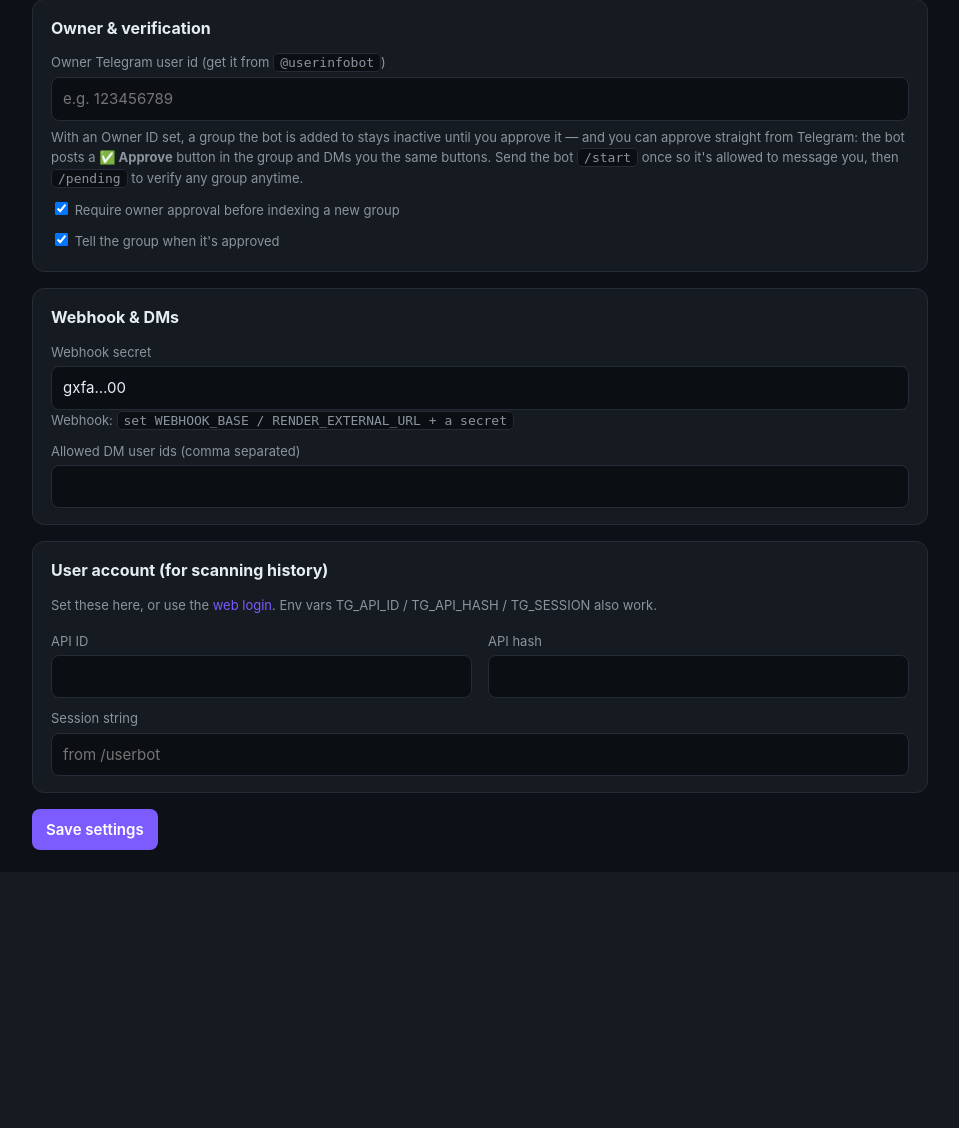
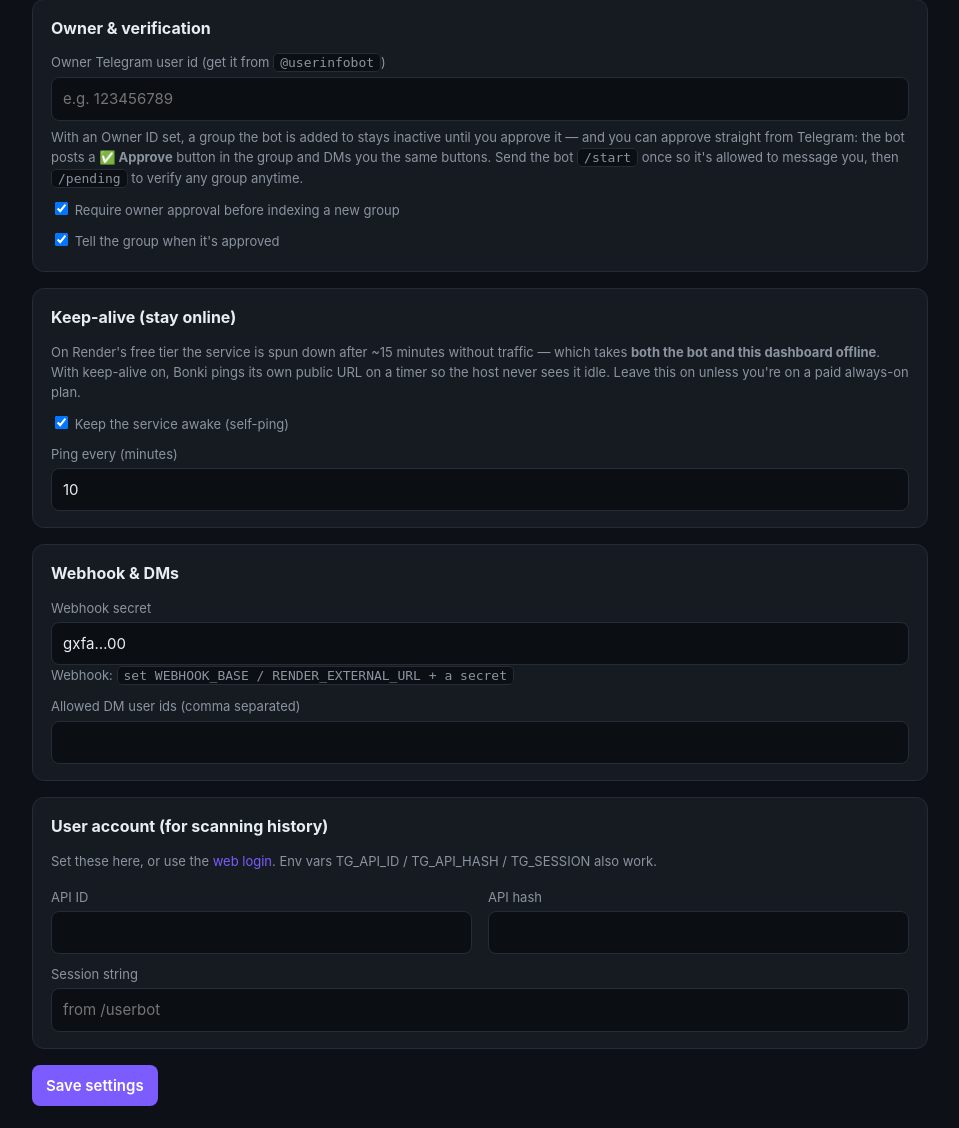
Before and after one commit to BonkerUnkilBonki/Bonki-Intelligence-Bi, a FastAPI app: page /settings in a window 1280 px wide. Shown: the part 1466-2594 px from the top of the page, without its empty margins (160-1119 px from the left). Before the commit the page ends 2316 px from the top, so only its background shows below. Run offline with FastAPI, Linux system fonts and the light colour scheme.

Commit message:
Fixed Dead

```diff
--- a/app/agent.py
+++ b/app/agent.py
@@ -231,6 +231,9 @@ def rank(query, files, exts=None, variants=None):
 async def _llm_pick(query, candidates):
     if not llm.enabled() or len(candidates) < 2:
         return candidates[0][1] if candidates else None
+    # a clear leader doesn't need a second opinion - skip the round-trip
+    if candidates[0][0] - candidates[1][0] >= 0.25:
+        return candidates[0][1]
     listing = "\n".join(
         f"{i}. {f['name']} [{f.get('ext')}] size={human_size(f.get('size'))} "
         f"tags={f.get('tags')} caption={(f.get('caption') or '')[:60]}"
@@ -271,8 +274,8 @@ async def find_best(query, chat_id):
     if not files:
         return None, []
     ranked = rank(query, files)
-    # weak result? let the brain suggest synonyms and re-rank.
-    if (not ranked or ranked[0][0] < 0.60) and llm.enabled():
+    # only reach for the brain when the search genuinely found little
+    if (not ranked or ranked[0][0] < MIN_SCORE + 0.05) and llm.enabled():
         aliases = await _llm_expand(query)
         if aliases:
             ranked2 = rank(query, files, variants=aliases)
@@ -291,8 +294,18 @@ async def find_best(query, chat_id):
 
 # ------------------------------------------------------------- intent parse -
 async def parse(text):
-    hint = await _llm_parse(text)
-    return hint or _heuristic_parse(text)
+    """Understand the instruction - fast path first.
+
+    The heuristics handle the common cases instantly; the brain is only asked
+    when they're unsure. Calling the LLM on every single message is what made
+    replies slow.
+    """
+    hint = _heuristic_parse(text)
+    if llm.enabled() and (hint["intent"] == "unknown" or not hint["query"]):
+        smart = await _llm_parse(text)
+        if smart:
+            return smart
+    return hint
 
 
 async def _llm_parse(text):
@@ -425,8 +438,9 @@ async def _typing(chat_id):
 
 
 async def _flush():
+    """Persist in the background - never make the user wait on a gist write."""
     try:
-        await asyncio.to_thread(db.flush, True)
+        asyncio.create_task(asyncio.to_thread(db.flush, True))
     except Exception:
         pass
 
--- a/app/config.py
+++ b/app/config.py
@@ -27,6 +27,12 @@ DEFAULT_SETTINGS = {
     "require_mention": "1",
     # "1" = PAUSE everything
     "paused": "0",
+    # ---- keep-alive (Render free tier sleeps the service when idle) ----
+    # "1" = ping our own public URL on a timer, so Render never sees the service
+    # as idle and never spins it down (which takes the bot AND the dashboard down)
+    "keepalive": "1",
+    "keepalive_minutes": "10",
+    "keepalive_last": "",      # informational: "<epoch>:<status>" of the last ping
 
     # ---- the brain ----
     # "gemini" | "openai" | "off"
--- a/app/handlers.py
+++ b/app/handlers.py
@@ -260,7 +260,7 @@ async def handle_update(update):
         if str(db.get_settings().get("index_live") or "1") == "1":
             try:
                 indexer.capture_from_message(chat, msg)
-                await asyncio.to_thread(db.flush)
+                asyncio.create_task(asyncio.to_thread(db.flush))   # don't block the reply
             except Exception as e:
                 log.warning("live index failed: %s", e)
 
--- a/app/learn.py
+++ b/app/learn.py
@@ -49,7 +49,9 @@ def _key_tokens(s):
 
 
 def _version(chat_id):
-    return (len(db.list_files(chat_id=chat_id)), len(db.list_feedback(chat_id=chat_id)))
+    """A cheap change-token. Uses counts, not list copies - this runs on every
+    search, so copying thousands of dicts here was pure waste."""
+    return (db.count_files(chat_id), db.count_feedback(chat_id))
 
 
 def invalidate(chat_id=None):
--- a/app/llm.py
+++ b/app/llm.py
@@ -110,7 +110,7 @@ def _gemini(prompt, system, temperature, max_tokens, json_mode):
     if json_mode:
         body["generationConfig"]["responseMimeType"] = "application/json"
     r = requests.post(f"{GEMINI_API}/{model}:generateContent",
-                      params={"key": key}, json=body, timeout=45)
+                      params={"key": key}, json=body, timeout=10)
     r.raise_for_status()
     text = ""
     for cand in r.json().get("candidates", []):
@@ -131,7 +131,7 @@ def _openai(prompt, system, temperature, max_tokens, json_mode):
             "temperature": temperature, "max_tokens": max_tokens}
     if json_mode:
         body["response_format"] = {"type": "json_object"}
-    r = requests.post(f"{base}/chat/completions", json=body, timeout=45,
+    r = requests.post(f"{base}/chat/completions", json=body, timeout=10,
                       headers={"Authorization": f"Bearer {key}",
                                "Content-Type": "application/json"})
     r.raise_for_status()
--- a/app/main.py
+++ b/app/main.py
@@ -10,6 +10,8 @@ import secrets
 import time
 from contextlib import asynccontextmanager
 from urllib.parse import quote
+
+import requests
 
 from fastapi import FastAPI, Form, Request
 from fastapi.responses import (HTMLResponse, JSONResponse, PlainTextResponse,
@@ -48,6 +50,7 @@ async def lifespan(app: FastAPI):
         log.info("telegram mode: webhook")
     _set_commands()
     asyncio.create_task(_auto_index_loop())
+    asyncio.create_task(_keepalive_loop())
     try:
         st = db.storage_info()
         log.info("startup: storage=%s, groups=%d, files=%d, brain=%s, userbot=%s",
@@ -121,6 +124,48 @@ def _disable_webhook():
         log.warning("could not delete webhook: %s", e)
 
 
+def _keepalive_str():
+    raw = db.get_settings().get("keepalive_last") or ""
+    if not raw or ":" not in raw:
+        return "never"
+    ts, code = raw.split(":", 1)
+    try:
+        return f"{time.strftime('%d %b %H:%M:%S', time.localtime(int(ts)))} · HTTP {code}"
+    except (TypeError, ValueError):
+        return raw
+
+
+async def _keepalive_loop():
+    """Ping our own public URL so the host never sees us as idle.
+
+    On Render's free tier a service is spun down after ~15 minutes without
+    traffic - which takes BOTH the bot and the dashboard offline. A request to
+    our own URL every few minutes counts as traffic, so it stays awake. (The
+    first wake after a real sleep needs an external ping - see the README.)
+    """
+    await asyncio.sleep(45)
+    while True:
+        try:
+            if str(db.get_settings().get("keepalive") or "1") == "1":
+                base = (os.environ.get("RENDER_EXTERNAL_URL")
+                        or os.environ.get("WEBHOOK_BASE") or "").rstrip("/")
+                if base:
+                    def _ping():
+                        try:
+                            return requests.get(base + "/healthz", timeout=20).status_code
+                        except Exception as e:
+                            return str(e)[:60]
+                    code = await asyncio.to_thread(_ping)
+                    db.set_settings({"keepalive_last": f"{int(time.time())}:{code}"})
+        except Exception as e:
+            log.warning("keepalive failed: %s", e)
+        try:
+            mins = max(2.0, float(db.get_settings().get("keepalive_minutes") or 10))
+        except (TypeError, ValueError):
+            mins = 10.0
+        await asyncio.sleep(mins * 60)
+
+
 async def _auto_index_loop():
     """Background: index new files from every enabled group on a timer, so a
     manual scan is never needed. Live capture handles files the bot sees at once;
@@ -167,7 +212,7 @@ async def _poll_loop():
                 asyncio.create_task(handlers.handle_update(u))
             if ups:
                 db.set_settings({"tg_offset": str(offset)})
-                await asyncio.to_thread(db.flush, True)
+                await asyncio.to_thread(db.flush)      # debounced - not a forced write per batch
             if db.get_settings().get("poll_last_error"):
                 db.set_settings({"poll_last_error": ""})
         except Exception as e:
@@ -360,7 +405,9 @@ def settings_save(
     tg_api_id: str = Form(""),
     tg_api_hash: str = Form(""),
     tg_session: str = Form(""),
+    keepalive_minutes: str = Form("10"),
     require_mention: str = Form(None),
+    keepalive: str = Form(None),
     require_approval: str = Form(None),
     announce_approval: str = Form(None),
     index_live: str = Form(None),
@@ -388,7 +435,9 @@ def settings_save(
         "allow_user_ids": allow_user_ids.strip(),
         "webhook_secret": webhook_secret.strip(),
         "tg_api_id": tg_api_id.strip(),
+        "keepalive_minutes": keepalive_minutes.strip() or "10",
         "require_mention": "1" if require_mention is not None else "0",
+        "keepalive": "1" if keepalive is not None else "0",
         "require_approval": "1" if require_approval is not None else "0",
         "announce_approval": "1" if announce_approval is not None else "0",
         "index_live": "1" if index_live is not None else "0",
@@ -496,6 +545,10 @@ def diagnostics_page(request: Request, msg: str = ""):
         "userbot_configured": userbot.configured(), "userbot_running": userbot.is_running(),         "userbot_error": db.get_settings().get("userbot_last_error") or "",
          "poll_mode": _use_polling(),
          "poll_error": db.get_settings().get("poll_last_error") or "",
+         "keepalive_on": str(db.get_settings().get("keepalive") or "1") == "1",
+         "keepalive_last": _keepalive_str(),
+         "public_url": (os.environ.get("RENDER_EXTERNAL_URL")
+                        or os.environ.get("WEBHOOK_BASE") or ""),
          "groups": groups, "total_files": db.count_files(),
         "webhook": _webhook_url(), "paused": db.is_paused(),
         "activity": [dict(a, time=time.strftime("%H:%M:%S", time.localtime(a["t"])))
--- a/app/templates/diagnostics.html
+++ b/app/templates/diagnostics.html
@@ -28,6 +28,11 @@
     <tr><td>Poll error</td><td><span class="pill bad">{{ poll_error }}</span>
       <div class="small muted">Telegram allows one <code>getUpdates</code> per bot token. If this says 409, another copy of the bot is running — a second Render service, a local run, or a deploy still overlapping. Stop the extra one.</div></td></tr>
     {% endif %}
+    <tr><td>Keep-alive</td><td>
+      {% if keepalive_on %}<span class="pill ok">on</span>{% else %}<span class="pill warn">off</span>{% endif %}
+      <span class="small muted">last ping: {{ keepalive_last }}</span>
+      {% if not public_url %}<div class="small" style="color:#ffb4ae">No public URL known — set WEBHOOK_BASE (or run on Render, which sets RENDER_EXTERNAL_URL) so the self-ping has a target.</div>{% endif %}
+    </td></tr>
     <tr><td>Webhook</td><td class="small muted">{{ webhook or "not set" }}</td></tr>
   </table>
 </div>
--- a/app/templates/settings.html
+++ b/app/templates/settings.html
@@ -81,6 +81,19 @@
 </div>
 
 <div class="card">
+  <h2>Keep-alive (stay online)</h2>
+  <div class="small muted" style="margin-bottom:8px">
+    On Render's free tier the service is spun down after ~15 minutes without
+    traffic — which takes <b>both the bot and this dashboard offline</b>. With
+    keep-alive on, Bonki pings its own public URL on a timer so the host never
+    sees it idle. Leave this on unless you're on a paid always-on plan.
+  </div>
+  <label><input type="checkbox" name="keepalive" {% if s.keepalive=='1' %}checked{% endif %} style="width:auto"> Keep the service awake (self-ping)</label>
+  <label>Ping every (minutes)</label>
+  <input name="keepalive_minutes" value="{{ s.keepalive_minutes }}">
+</div>
+
+<div class="card">
   <h2>Webhook &amp; DMs</h2>
   <label>Webhook secret</label>
   <input name="webhook_secret" value="{{ s.webhook_secret }}">
```
Also changed, not shown: app/db.py (+58 -12 lines), README.md.
